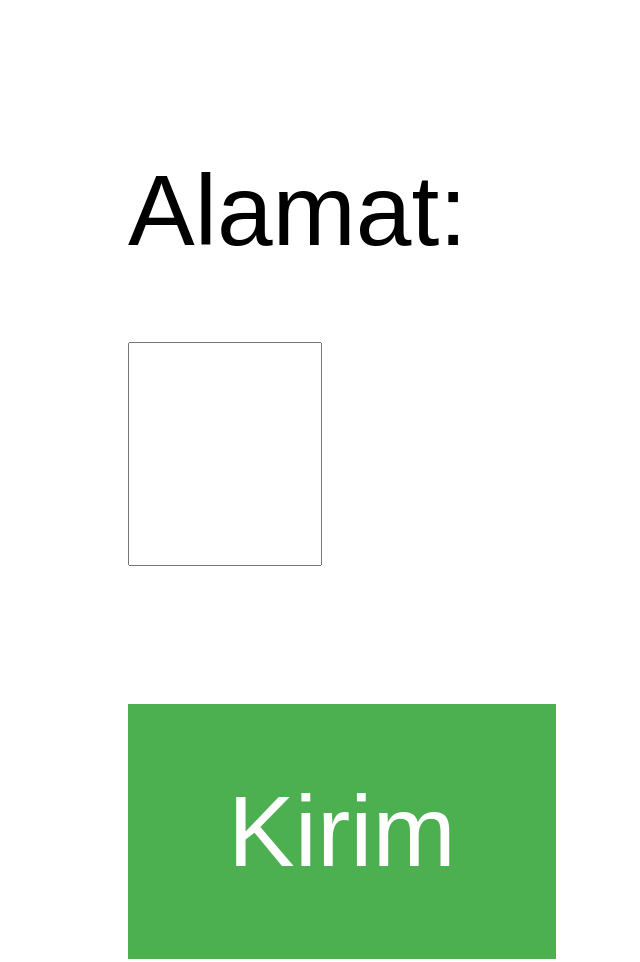
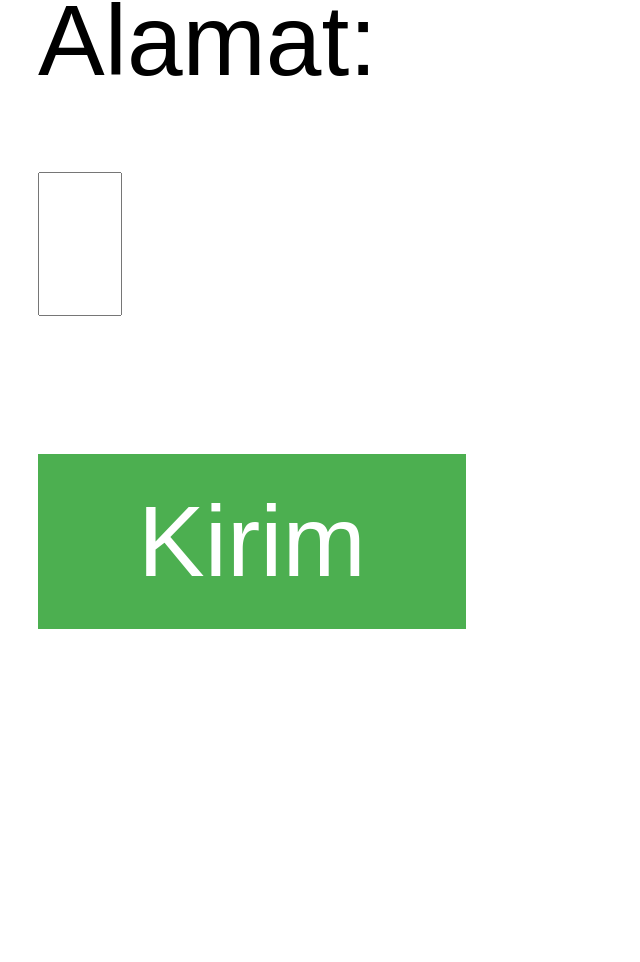
Before and after one commit to risasirtigasaudara-arch/form-project, a website: page index.html in a window 1280 px wide. Shown: the part 845-1807 px from the top of the page, without its empty margins (0-640 px from the left). After the commit the page ends 1512 px from the top, so only its background shows below. Drawn offline with Linux system fonts and the light colour scheme.

Commit message:
Update index.html

```diff
--- a/index.html
+++ b/index.html
@@ -8,7 +8,7 @@
     body {
       font-family: Arial, sans-serif;
       font-size: 120px;
-      padding: 120px;
+      padding: 30px;
     }
 
     h2 {
@@ -21,14 +21,14 @@
 
     input {
       font-size: 70px;
-      padding: 70px;
-      width: 50px;
+      padding: 30px;
+      width: 20px;
       margin-top: 70px;
     }
 
     button {
       font-size: 100px;
-      padding: 70px 100px;
+      padding: 30px 100px;
       background-color: #4CAF50;
       color: white;
       border: none;
```
